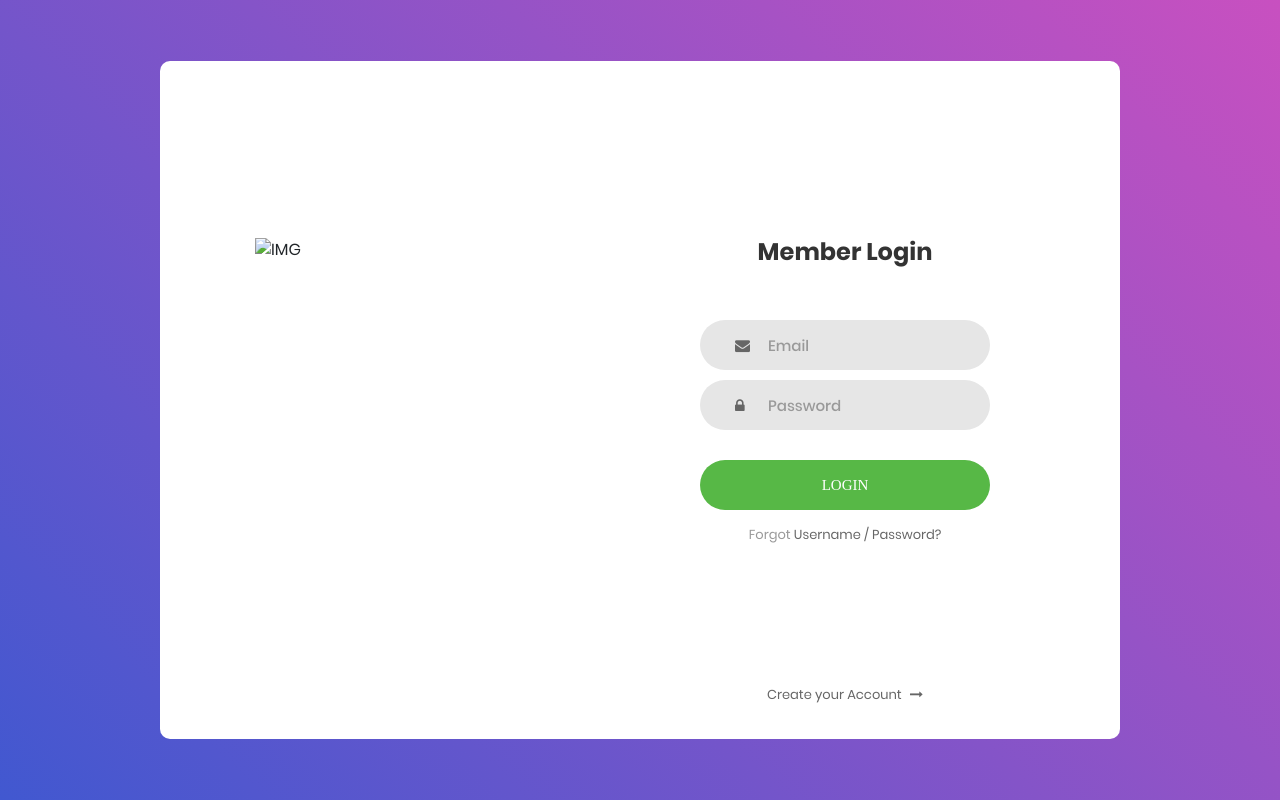
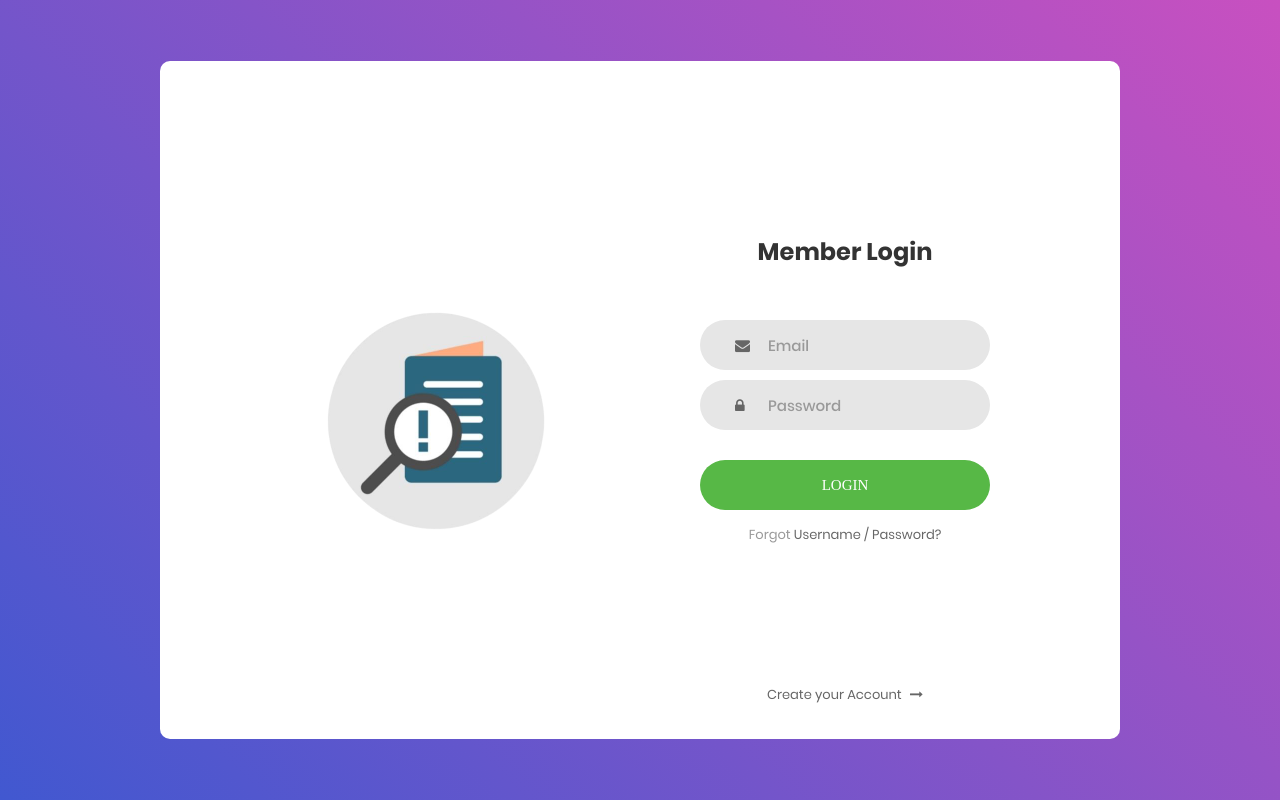
Before and after one commit to reshma-saju/Research_article_recommendation_system, a plain HTML site: page front_end/login/login.html in a window 1280 px wide. Drawn offline with Linux system fonts and the light colour scheme; a web font is replaced by a local one.

Commit message:
Login page edited
Logo changed and aligned

```diff
--- a/front_end/login/css/main.css
+++ b/front_end/login/css/main.css
@@ -193,13 +193,17 @@ iframe {
 
 /*------------------------------------------------------------------
 [  ]*/
-.login100-pic {
-  width: 316px;
+
+.loginimage1{
+  width: 250px;
+  height: 250px;
+  margin-left: 56px;
+  margin-top: 58px;
 }
-
 .login100-pic img {
   max-width: 100%;
 }
+
 
 
 /*------------------------------------------------------------------
--- a/front_end/login/login.html
+++ b/front_end/login/login.html
@@ -41,8 +41,9 @@
     <div class="limiter">
       <div class="container-login100">
         <div class="wrap-login100">
-          <div class="login100-pic js-tilt" data-tilt>
-            <img src="front_end\login\images\img-01" alt="IMG" />
+          <div class="loginimage">
+            <img  class="loginimage1" src="images\img-01.png" alt="">
+
           </div>
 
           <form class="login100-form validate-form">
```
